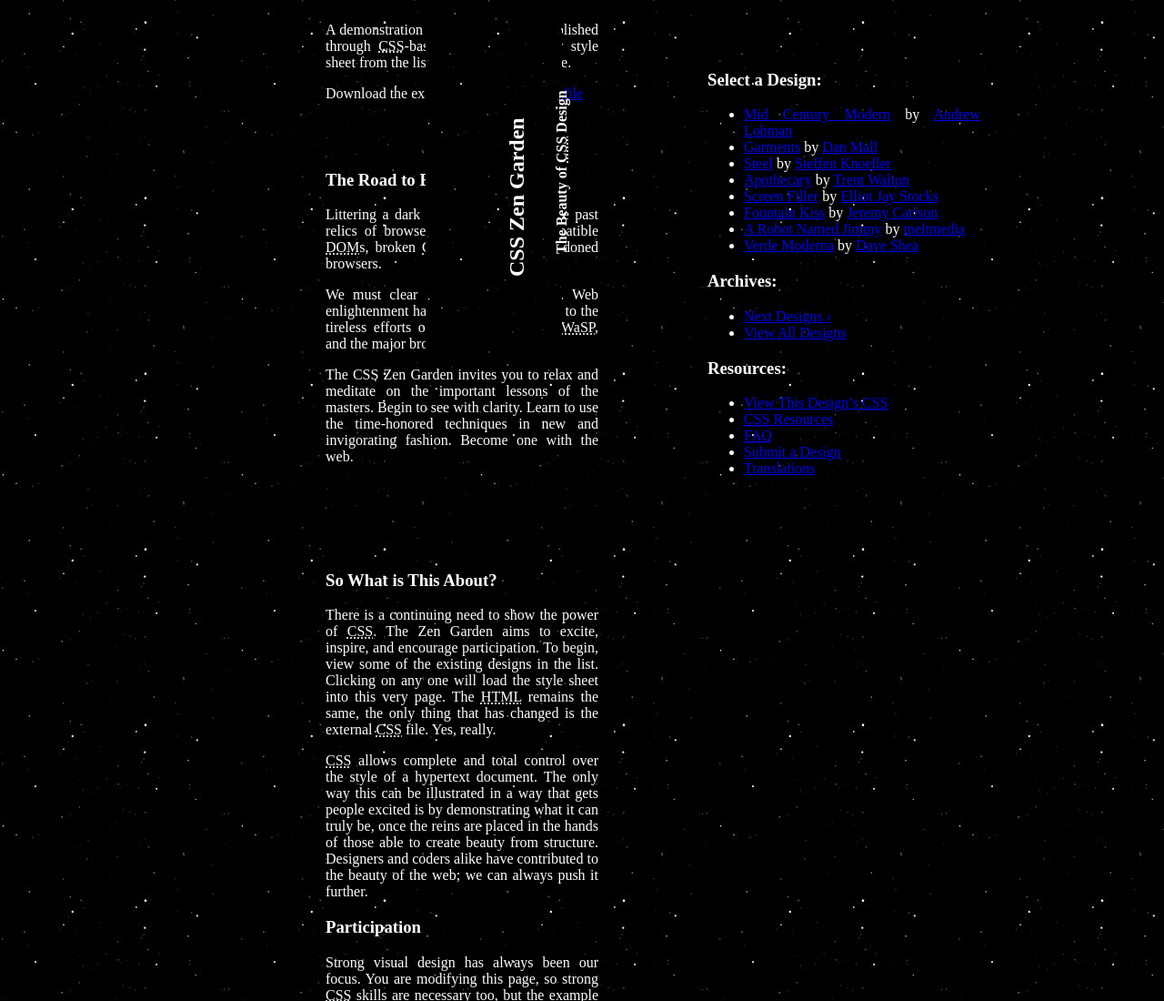
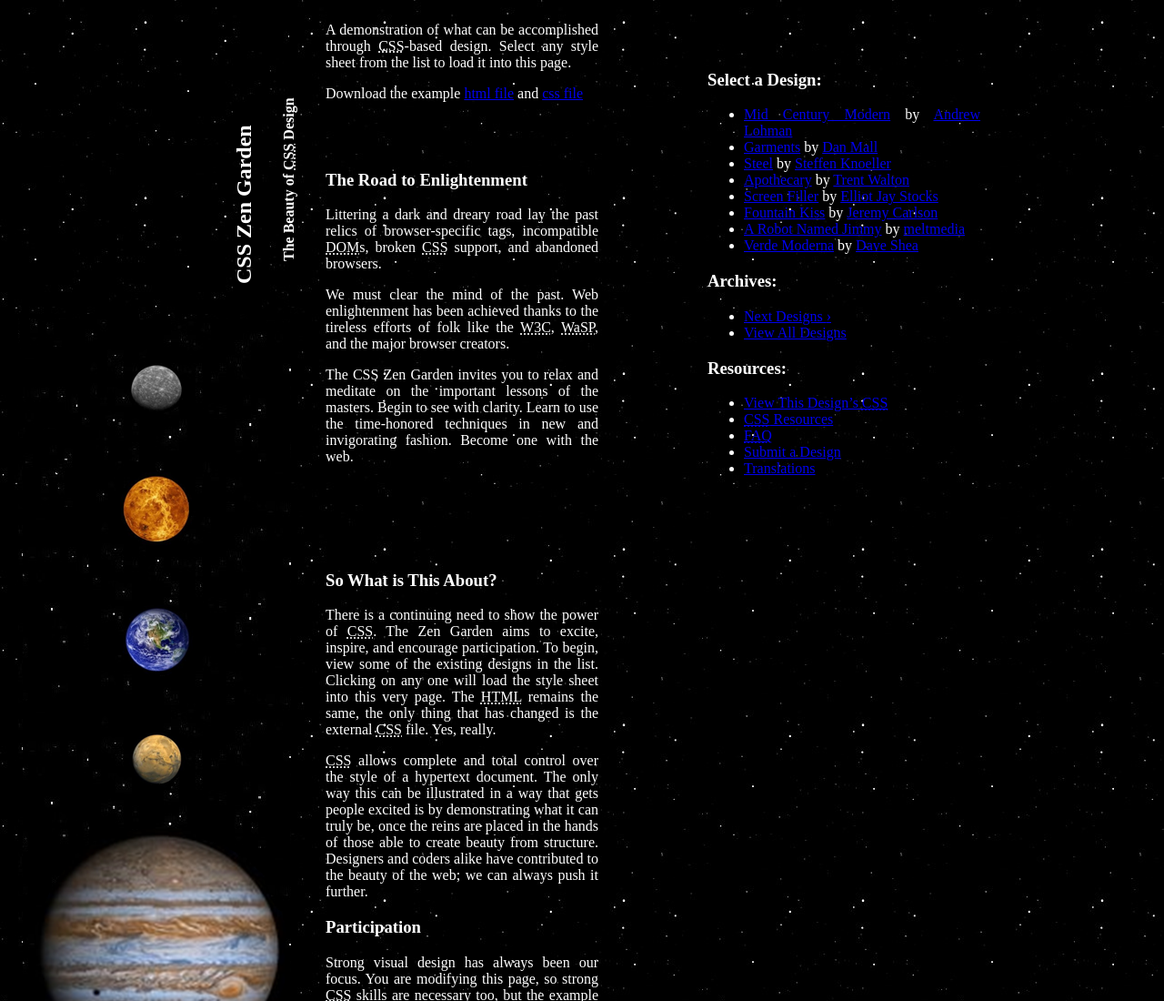
Before and after one commit to thaynacr/ZenGardenFACOM, a plain HTML site: page index.html in a window 1280 px wide. Shown: the top 1100 px of the page at 91% size. Drawn offline with Linux system fonts and the light colour scheme.

Commit message:
título não fixo e planetas

```diff
--- a/estilo.css
+++ b/estilo.css
@@ -51,7 +51,7 @@ body{
 	z-index: 1;
 	left:60%;
 	margin-left:-300px;
-	position:fixed;
+	position:absolute;
 	background: #122981 url(imagens/stnasa.png);
 }
 
@@ -112,11 +112,11 @@ h2 {
 
 /*Imagem embaixo do título do lado*/
 /*Ideia da imagem dos planetas*/
-.extra3{
+.extra1{
    	top:350px;
 	width:300px;
 	height: 2200px;/*Ajustar de acordo com a altura que ficar na página - só se for absolute*/
-	background:url(imagens/planetas.jpg) no-repeat;
+	background:url(imagens/planetas3.png) no-repeat;
 	z-index: 1;
 	left:25%;
 	margin-left:-300px;
```
